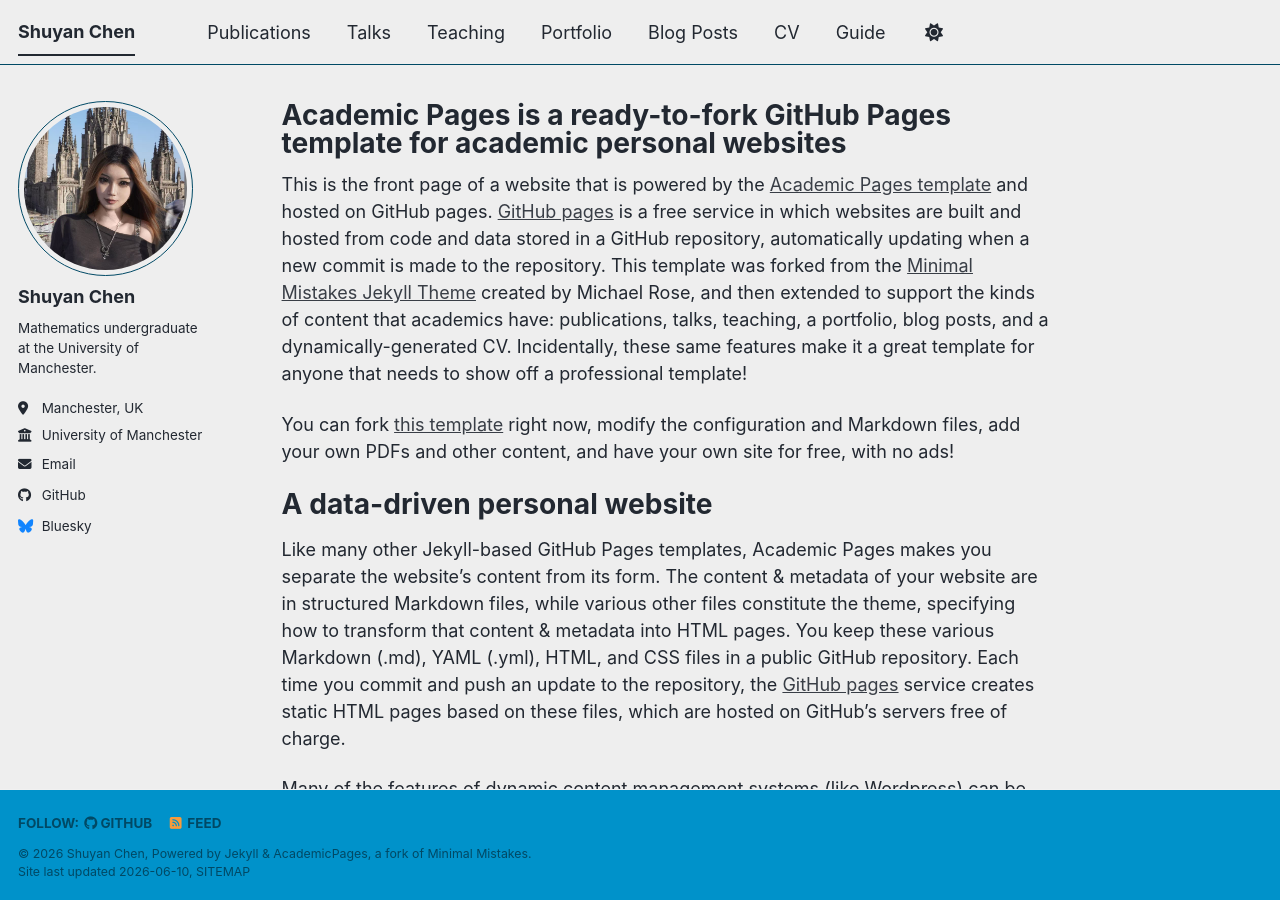
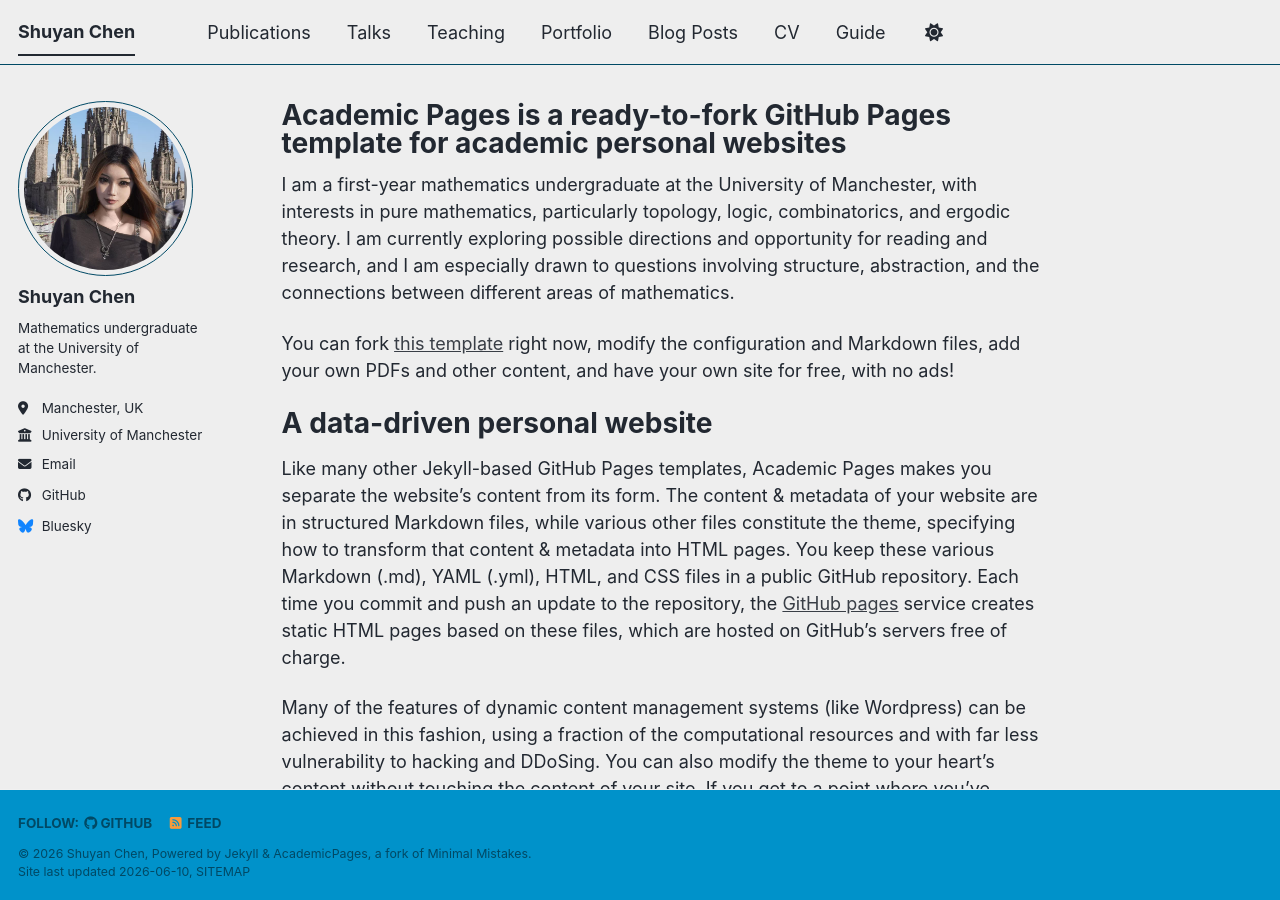
Before and after one commit to SChen720/SChen720.github.io, a Jekyll site: the page built from _pages/about.md, in a window 1280 px wide and 900 px high. Built offline with Jekyll 4.4.1, drawn with Linux system fonts in a browser that asks for light colours; a script bundle is joined from its source files by our own code; library files that are not in the unit come from our copies.

Commit message:
Update about.md

```diff
--- a/_pages/about.md
+++ b/_pages/about.md
@@ -7,7 +7,8 @@ redirect_from:
   - /about.html
 ---
 
-This is the front page of a website that is powered by the [Academic Pages template](https://github.com/academicpages/academicpages.github.io) and hosted on GitHub pages. [GitHub pages](https://pages.github.com) is a free service in which websites are built and hosted from code and data stored in a GitHub repository, automatically updating when a new commit is made to the repository. This template was forked from the [Minimal Mistakes Jekyll Theme](https://mmistakes.github.io/minimal-mistakes/) created by Michael Rose, and then extended to support the kinds of content that academics have: publications, talks, teaching, a portfolio, blog posts, and a dynamically-generated CV. Incidentally, these same features make it a great template for anyone that needs to show off a professional template!
+I am a first-year mathematics undergraduate at the University of Manchester, with interests in pure mathematics, particularly topology, logic, combinatorics, and ergodic theory.
+I am currently exploring possible directions and opportunity for reading and research, and I am especially drawn to questions involving structure, abstraction, and the connections between different areas of mathematics.
 
  You can fork [this template](https://github.com/academicpages/academicpages.github.io) right now, modify the configuration and Markdown files, add your own PDFs and other content, and have your own site for free, with no ads!
 
```
